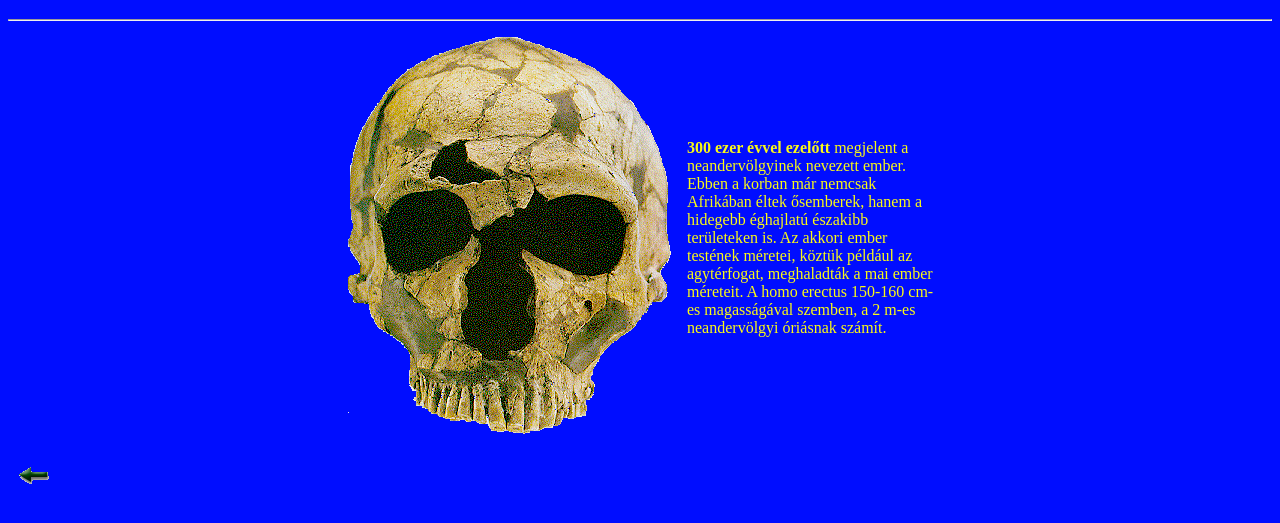
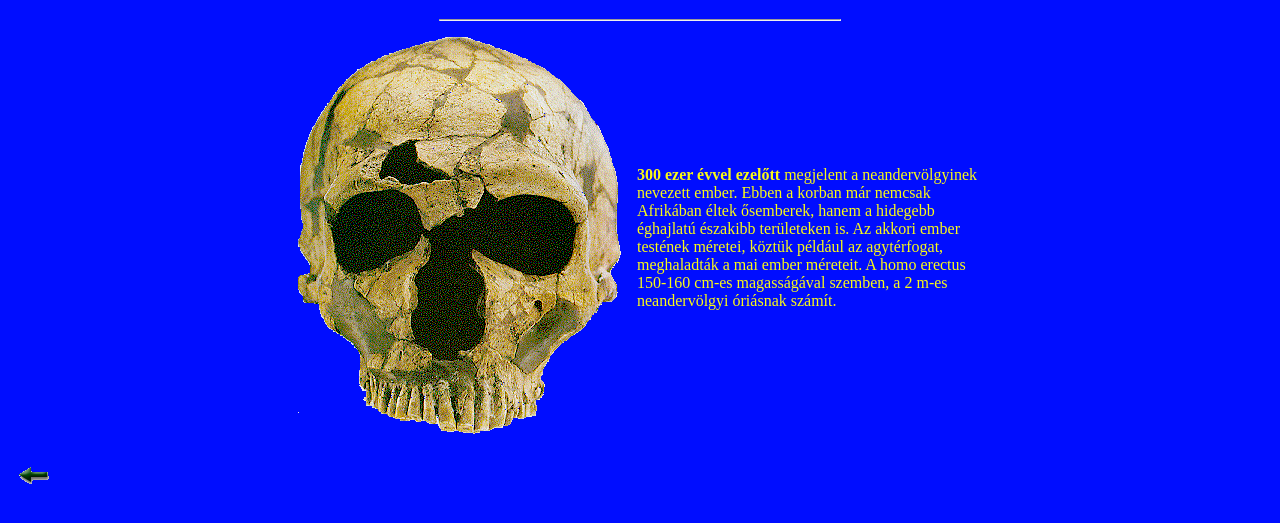
Before and after one commit to Vittyo/osember-oldal, a plain HTML site: page neander.html in a window 1280 px wide. Shown: the part 61-584 px from the top of the page. Drawn offline with Linux system fonts and the light colour scheme.

Commit message:
Update neander.html

```diff
--- a/neander.html
+++ b/neander.html
@@ -13,7 +13,7 @@
             text-align: center;
         }
         .table {
-            max-width: 600px;
+            max-width: 700px;
             margin: auto;
         }
         #nyil {
@@ -24,7 +24,7 @@
 <body>
     <div class="cimsor">
         <h1>A neandervölgyi ember</h1>
-        <hr>
+        <hr style="width: 400px;">
     </div>
     <table class="table">
         <tr>
```
